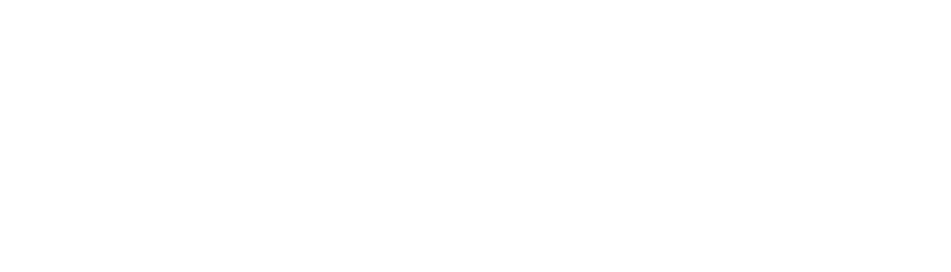
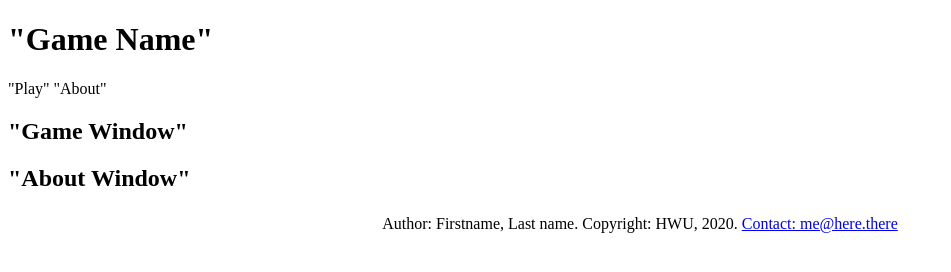
Before and after one commit to fn2003/F28WP-Dubai-Flat, a plain HTML site: page Index.html in a window 1280 px wide. Shown: the whole page, without its empty margins (0-951 px from the left). Drawn offline with Linux system fonts and the light colour scheme.

Commit message:
Added Basic HTML Code

```diff
--- a/Index.html
+++ b/Index.html
@@ -1,9 +1,50 @@
+<!DOCTYPE html>
 <html>
 
-<head >
+<head>
+    <title>"Game Title"</title>
+    <link rel="stylesheet" type="text/css" href="index.css" media="all" />
+    <meta name="viewport" content="width=device-width, initial-scale=1">
 </head>
 
 <body>
+    <header id="uhead">
+        <div id="Title">
+            <h1 id="myh1">"Game Name"</h1>
+        </div>
+    </header>
+
+    <nav class="menu">
+        <a class="active">"Play"</a>
+        <a>"About"</a>
+    </nav>
+    <div id="container">
+        <div id="content">
+            <section>
+                <h2>"Game Window"</h2>
+                <div id="gameWindow">
+                </div>
+            </section>
+            <section id="aboutWindow">
+                <h2>"About Window"</h2>
+            </section>
+        </div>
+    </div>
+    <footer id="foot">
+        <table align="center">
+            <tr>
+                <td>
+                    Author: Firstname, Last name.
+                </td>
+                <td>
+                    Copyright: HWU, 2020.
+                </td>
+                <td>
+                    <a href="mailto:me@here.there">Contact: me@here.there</a>
+                </td>
+            </tr>
+        </table>
+    </footer>
 </body>
 
 </html>
```
